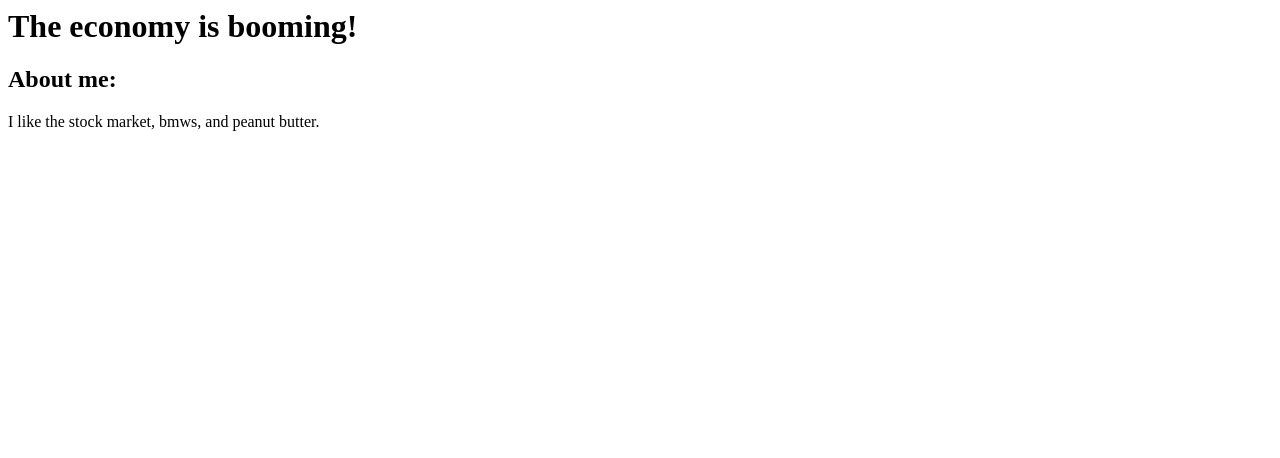
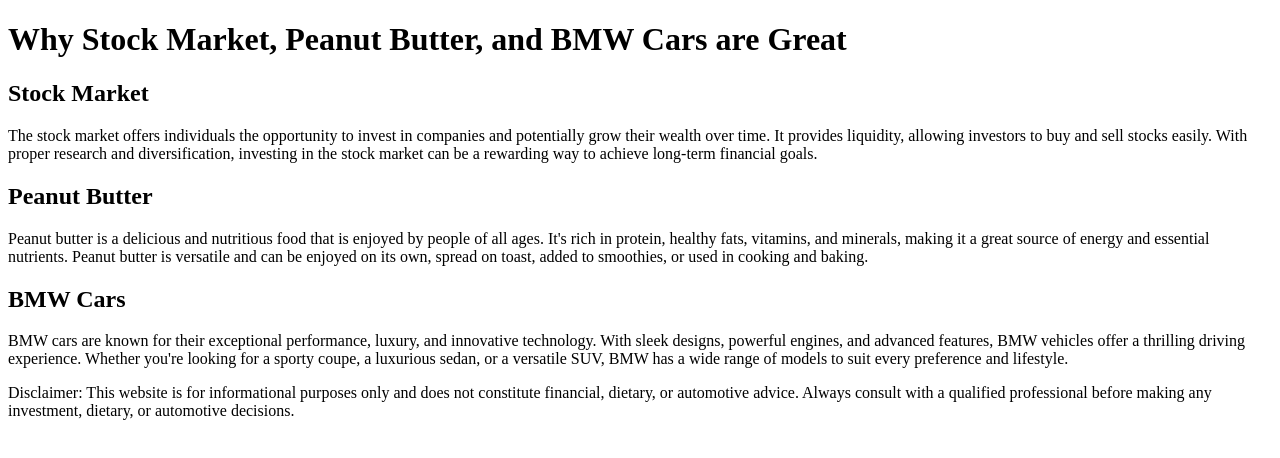
Before and after one commit to zneast/mywebsite, a plain HTML site: page index.html in a window 1280 px wide. Drawn offline with Linux system fonts and the light colour scheme.

Commit message:
Update index.html

```diff
--- a/index.html
+++ b/index.html
@@ -1,12 +1,24 @@
+<!DOCTYPE html>
+<html lang="en">
+<head>
+    <meta charset="UTF-8">
+    <meta name="viewport" content="width=device-width, initial-scale=1.0">
+    <title>Why Stock Market, Peanut Butter, and BMW Cars are Great</title>
+</head>
+<body>
+    <h1>Why Stock Market, Peanut Butter, and BMW Cars are Great</h1>
 
- <html>
-    <h1>
-    	The economy is booming!
-    </h1>
-    <body>
-        <h2>About me:</h2>
-        <p>
-           I like the stock market, bmws, and peanut butter.
-        </p>
-     </body>
- </html>
+    <h2>Stock Market</h2>
+    <p>The stock market offers individuals the opportunity to invest in companies and potentially grow their wealth over time. It provides liquidity, allowing investors to buy and sell stocks easily. With proper research and diversification, investing in the stock market can be a rewarding way to achieve long-term financial goals.</p>
+
+    <h2>Peanut Butter</h2>
+    <p>Peanut butter is a delicious and nutritious food that is enjoyed by people of all ages. It's rich in protein, healthy fats, vitamins, and minerals, making it a great source of energy and essential nutrients. Peanut butter is versatile and can be enjoyed on its own, spread on toast, added to smoothies, or used in cooking and baking.</p>
+
+    <h2>BMW Cars</h2>
+    <p>BMW cars are known for their exceptional performance, luxury, and innovative technology. With sleek designs, powerful engines, and advanced features, BMW vehicles offer a thrilling driving experience. Whether you're looking for a sporty coupe, a luxurious sedan, or a versatile SUV, BMW has a wide range of models to suit every preference and lifestyle.</p>
+
+    <footer>
+        <p>Disclaimer: This website is for informational purposes only and does not constitute financial, dietary, or automotive advice. Always consult with a qualified professional before making any investment, dietary, or automotive decisions.</p>
+    </footer>
+</body>
+</html>
```
